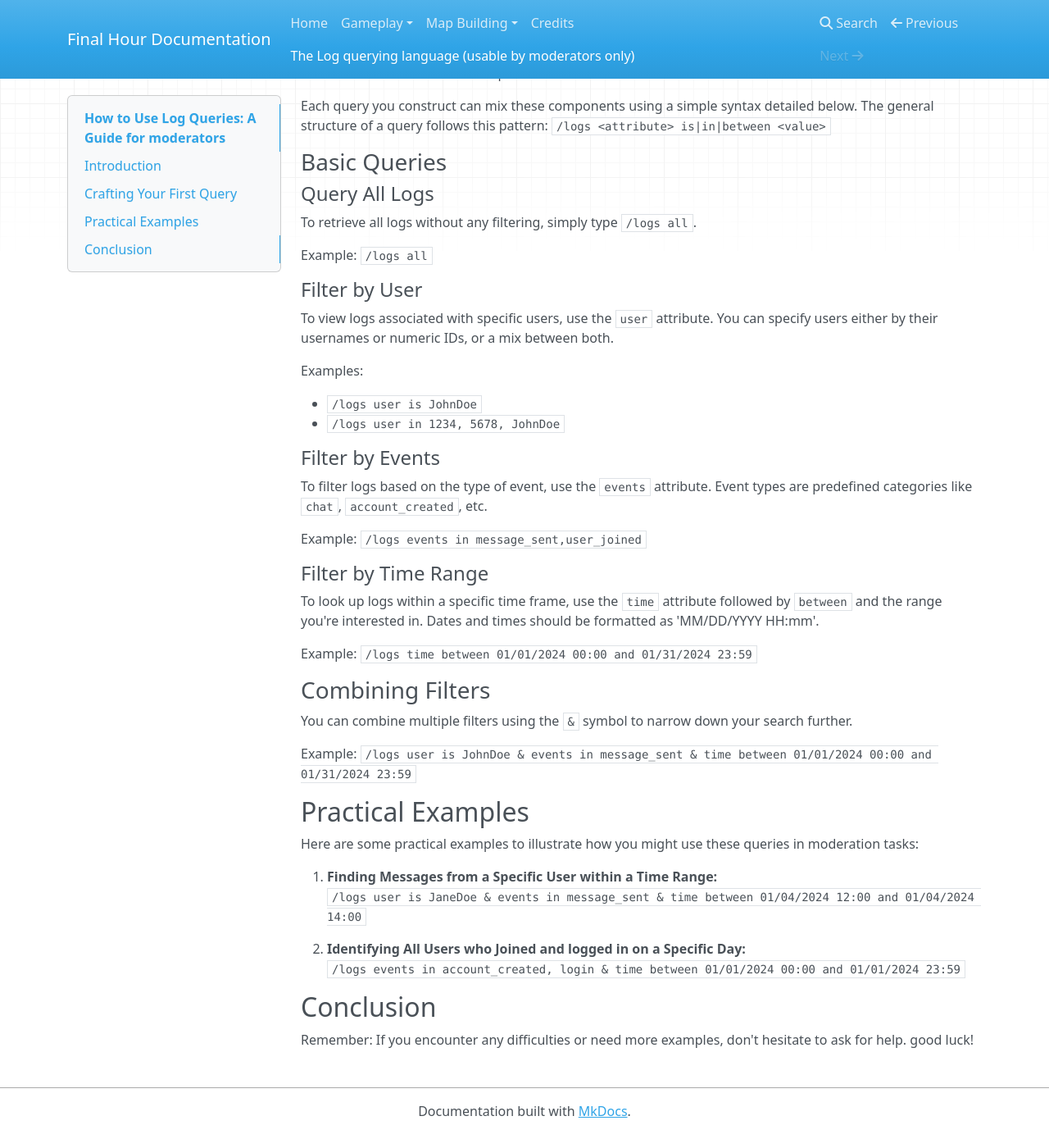
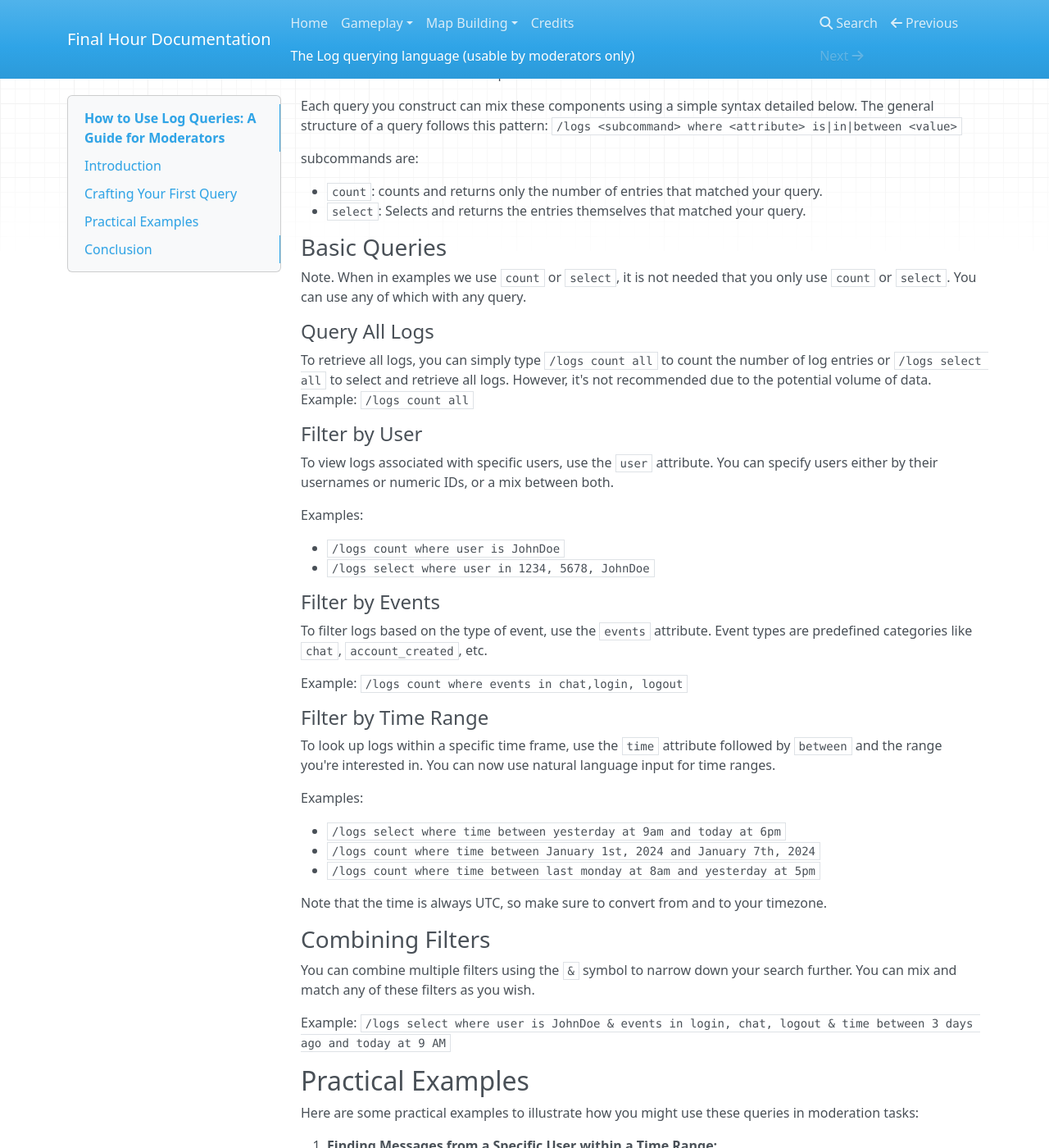
Before and after one commit to lower-elements/final-hour-docs, an MkDocs documentation site: the page built from docs/log_queries.md, in a window 1280 px wide and 1400 px high, scrolled down 441 px. Shown: the whole window at 82% size. Built offline with MkDocs 1.6.1, drawn with Linux system fonts in a browser that asks for light colours; nearby versions of some CDN libraries; some of the changed text lies outside the part shown.

Commit message:
Update the log querying language documentation to reflect new features

```diff
--- a/docs/log_queries.md
+++ b/docs/log_queries.md
@@ -1,4 +1,4 @@
-# How to Use Log Queries: A Guide for moderators
+# How to Use Log Queries: A Guide for Moderators
 
 ## Introduction
 
@@ -9,18 +9,24 @@ This guide is designed specifically for moderators to grasp the basics of queryi
 Queries are constructed as text strings that describe attributes (or characteristics) of the log entries you're interested in. Here are the basic components you can use:
 
 1. **User:** Who performed the action?
-2. **Events:** What type of(s) action was performed?
+2. **Events:** What type of action(s) was performed?
 3. **Time:** When was the action performed?
 
-Each query you construct can mix these components using a simple syntax detailed below. The general structure of a query follows this pattern: `/logs <attribute> is|in|between <value>`
+Each query you construct can mix these components using a simple syntax detailed below. The general structure of a query follows this pattern: `/logs <subcommand> where <attribute> is|in|between <value>`
+
+subcommands are:
+
+- `count`: counts and returns only the number of entries that matched your query.
+- `select`: Selects and returns the entries themselves that matched your query.
 
 ### Basic Queries
 
+Note. When in examples we use `count` or `select`, it is not needed that you only use `count` or `select`. You can use any of which with any query.
+
 #### Query All Logs
 
-To retrieve all logs without any filtering, simply type `/logs all`.
-
-Example: `/logs all`
+To retrieve all logs, you can simply type `/logs count all` to count the number of log entries or `/logs select all` to select and retrieve all logs. However, it's not recommended due to the potential volume of data.
+Example: `/logs count all`
 
 #### Filter by User
 
@@ -28,37 +34,43 @@ To view logs associated with specific users, use the `user` attribute. You can s
 
 Examples:
 
--   `/logs user is JohnDoe`
--   `/logs user in 1234, 5678, JohnDoe`
+- `/logs count where user is JohnDoe`
+- `/logs select where user in 1234, 5678, JohnDoe`
 
 #### Filter by Events
 
 To filter logs based on the type of event, use the `events` attribute. Event types are predefined categories like `chat`, `account_created`, etc.
 
-Example: `/logs events in message_sent,user_joined`
+Example: `/logs count where events in chat,login, logout`
 
 #### Filter by Time Range
 
-To look up logs within a specific time frame, use the `time` attribute followed by `between` and the range you're interested in. Dates and times should be formatted as 'MM/DD/YYYY HH:mm'.
+To look up logs within a specific time frame, use the `time` attribute followed by `between` and the range you're interested in. You can now use natural language input for time ranges.
 
-Example: `/logs time between 01/01/2024 00:00 and 01/31/2024 23:59`
+Examples:
+
+- `/logs select where time between yesterday at 9am and today at 6pm`
+- `/logs count where time between January 1st, 2024 and January 7th, 2024`
+- `/logs count where time between last monday at 8am and yesterday at 5pm`
+
+Note that the time is always UTC, so make sure to convert from and to your timezone.
 
 ### Combining Filters
 
-You can combine multiple filters using the `&` symbol to narrow down your search further.
+You can combine multiple filters using the `&` symbol to narrow down your search further. You can mix and match any of these filters as you wish.
 
-Example: `/logs user is JohnDoe & events in message_sent & time between 01/01/2024 00:00 and 01/31/2024 23:59`
+Example: `/logs select where user is JohnDoe & events in login, chat, logout & time between 3 days ago and today at 9 AM`
 
 ## Practical Examples
 
 Here are some practical examples to illustrate how you might use these queries in moderation tasks:
 
-1. **Finding Messages from   a Specific User within a Time Range:**
-`/logs user is JaneDoe & events in message_sent & time between 01/04/2024 12:00 and 01/04/2024 14:00`
+1. **Finding Messages from a Specific User within a Time Range:**
+`/logs select where user is JaneDoe & events in chat & time between 2 days ago and now`
 
-2. **Identifying All Users who Joined and logged in on a Specific Day:**
-`/logs events in account_created, login & time between 01/01/2024 00:00 and 01/01/2024 23:59`
+2. **counting All Users who Joined and logged in on a Specific Day:**
+`/logs count where events in account_created, login & time between 01/01/2024 00:00 and 01/01/2024 23:59`
 
 ## Conclusion
 
-Remember: If you encounter any difficulties or need more examples, don't hesitate to ask for help. good luck!
+Remember: If you encounter any difficulties or need more examples, don't hesitate to ask for help. Good luck!
```
